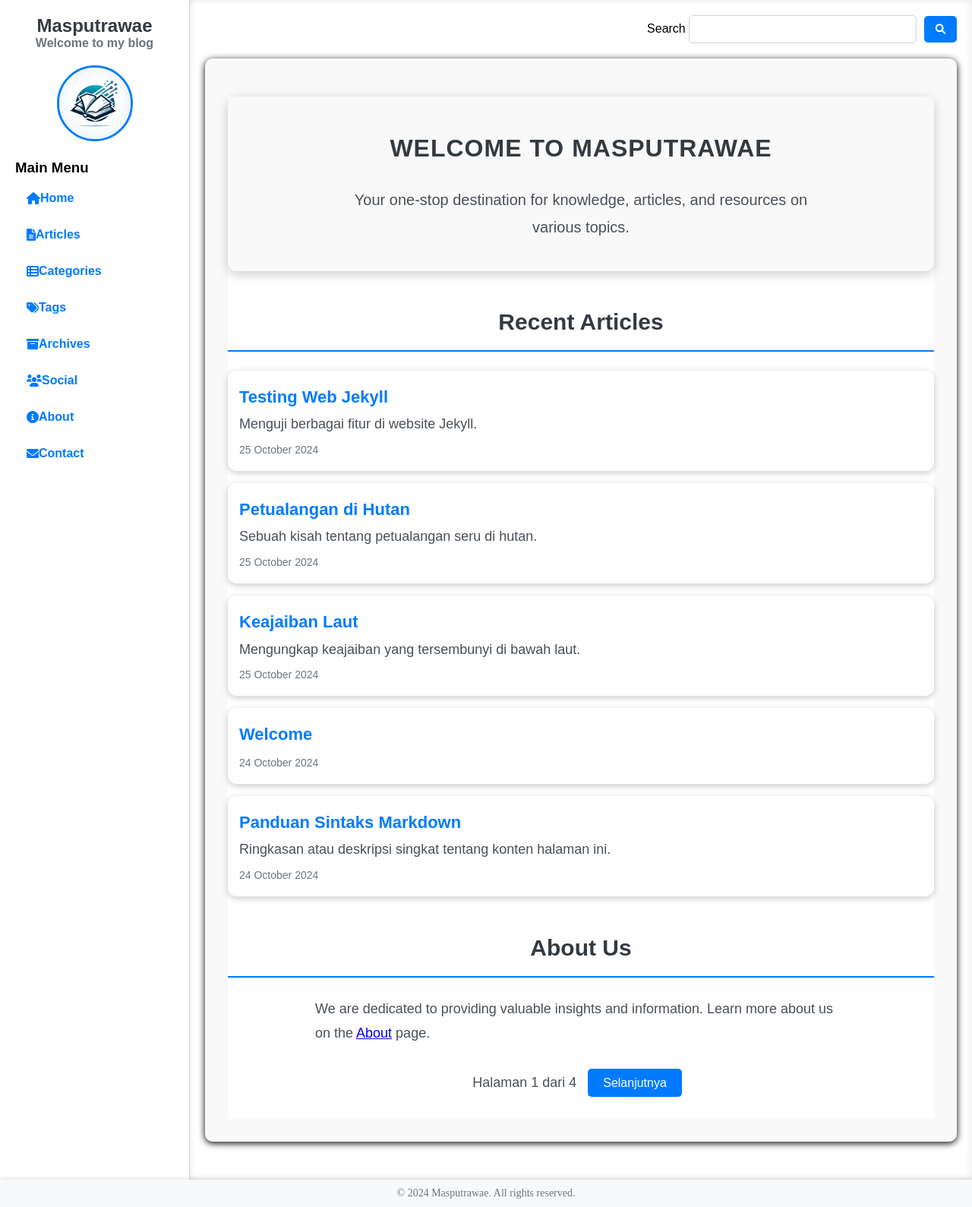
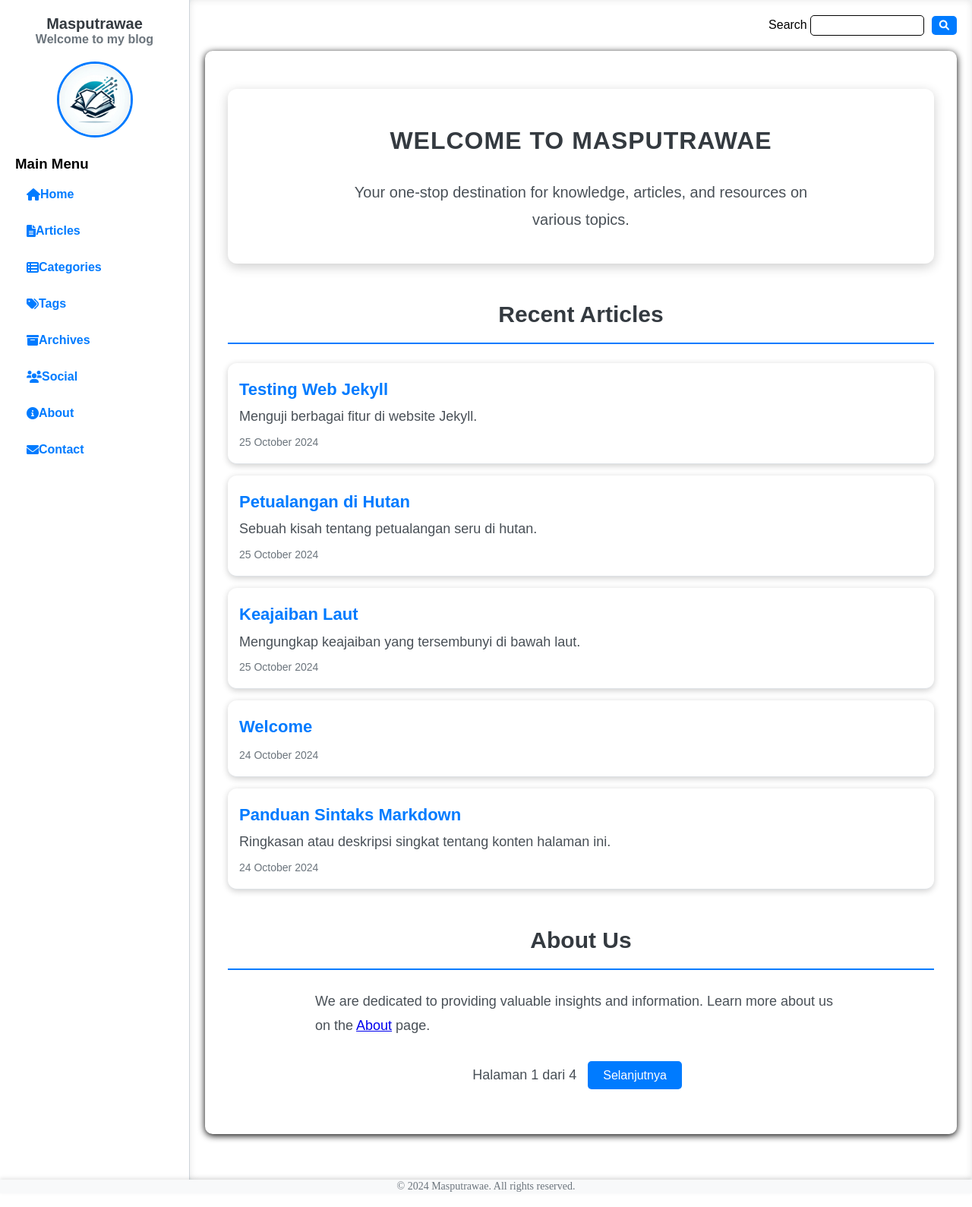
Before and after one commit to masputrawae/open-notes, a Jekyll site: the page built from index.html, in a window 1280 px wide. Shown: the whole page at 76% size. Built offline with Jekyll 4.4.1, drawn with Linux system fonts in a browser that asks for light colours; the list of posts is cut into pages by our own code.

Commit message:
modified

```diff
--- a/_layouts/default.html
+++ b/_layouts/default.html
@@ -20,7 +20,6 @@
   <link rel="stylesheet" href="https://cdnjs.cloudflare.com/ajax/libs/font-awesome/6.0.0-beta3/css/all.min.css"> <!-- Font Awesome untuk ikon -->
 </head>
 <body>
-
   <div class="container">
     <!-- Sidebar navigasi utama yang memanjang dari atas hingga bawah -->
     <aside class="main-menu">
--- a/assets/css/style.css
+++ b/assets/css/style.css
@@ -3,8 +3,8 @@
     background-color: #007bff;
     color: white;
     border: none;
-    border-radius: 5px;
-    padding: 10px 15px;
+    border-radius: 2px;
+    padding: 3px 8px;
     cursor: pointer;
     position: fixed; /* Membuat tombol tetap di layar */
     top: 1px; /* Jarak dari atas layar */
@@ -37,7 +37,7 @@
         background-color: #ffffff;
         padding: 20px;
         transition: left 0.3s ease;
-        box-shadow: 2px 0 10px rgba(0, 0, 0, 0.1);
+        box-shadow: 2px 0 10px rgb(0, 0, 0);
         z-index: 1000;
     }
 
@@ -86,7 +86,7 @@
 }
 
 .site-header h1 {
-    font-size: 24px; /* Ukuran judul situs */
+    font-size: 20px; /* Ukuran judul situs */
     color: #343a40; /* Warna judul */
 }
 
@@ -158,10 +158,10 @@
 }
 
 .search-bar input[type="text"] {
-    padding: 10px;
-    border: 1px solid #ced4da; /* Border pencarian */
+    padding: 5px;
+    border: 1px solid #000000; /* Border pencarian */
     border-radius: 5px; /* Sudut melengkung */
-    width: 300px; /* Lebar input pencarian */
+    width: 150px; /* Lebar input pencarian */
     transition: border-color 0.3s, box-shadow 0.3s; /* Transisi halus untuk border dan bayangan */
 }
 
@@ -172,7 +172,7 @@
 }
 
 .search-bar button {
-    padding: 10px 15px;
+    padding: 5px 10px;
     margin-left: 5px; /* Jarak antara input dan tombol */
     background-color: #007bff; /* Warna latar belakang tombol */
     color: white; /* Warna teks tombol */
@@ -186,11 +186,13 @@
     background-color: #0056b3; /* Warna saat hover */
     transform: scale(1.05); /* Memperbesar tombol saat hover */
 }
-
+.page-title{
+    text-align: left;
+}
 /* Gaya untuk footer */
 .footer {
     text-align: center;
-    padding: 10px;
+    padding: 1px;
     background-color: #f8f9fa; /* Warna latar belakang footer */
     box-shadow: 0 -2px 5px rgba(0, 0, 0, 0.1); /* Bayangan di atas footer */
     position: relative; /* Memungkinkan posisi relatif */
@@ -234,7 +236,7 @@
 /* Gaya untuk bagian halaman utama */
 .page-section {
     padding: 30px; /* Padding lebih untuk ruang yang lebih nyaman */
-    background-color: #f9f9f9; /* Warna latar belakang yang lembut untuk bagian halaman */
+    background-color: #ffffff; /* Warna latar belakang yang lembut untuk bagian halaman */
     border-radius: 10px; /* Sudut melengkung yang lebih halus */
     box-shadow: 0 2px 10px rgb(0, 0, 0); /* Bayangan yang lebih dalam untuk efek kedalaman */
     margin-bottom: 30px; /* Jarak bawah yang lebih besar antara bagian */
@@ -289,7 +291,7 @@
 
 /* Gaya untuk header artikel */
 .post-header {
-    margin-bottom: 20px; /* Jarak bawah antara header dan konten */
+    margin-bottom: 0px; /* Jarak bawah antara header dan konten */
 }
 
 /* Gaya untuk judul post */
@@ -320,7 +322,7 @@
 .comments {
     margin-top: 40px; /* Jarak atas untuk bagian komentar */
     padding: 15px; /* Padding di sekitar bagian komentar */
-    background-color: #f9f9f9; /* Warna latar belakang untuk bagian komentar */
+    background-color: #ffffff; /* Warna latar belakang untuk bagian komentar */
     border-radius: 10px; /* Sudut melengkung pada bagian komentar */
     box-shadow: 0 1px 5px rgba(0, 0, 0, 0.1); /* Bayangan untuk efek kedalaman */
 }
@@ -339,7 +341,7 @@
 .homepage-intro {
     text-align: center; /* Pusatkan teks di bagian pengantar */
     padding: 40px; /* Ruang di sekitar pengantar */
-    background-color: #f9f9f9; /* Warna latar belakang lembut */
+    background-color: #ffffff; /* Warna latar belakang lembut */
     border-radius: 12px; /* Sudut melengkung */
     box-shadow: 0 4px 15px rgba(0, 0, 0, 0.2); /* Bayangan lebih halus untuk efek kedalaman */
     margin-bottom: 30px; /* Jarak bawah untuk pemisahan */
--- a/assets/js/script.js
+++ b/assets/js/script.js
@@ -1,12 +1,35 @@
-
 document.addEventListener('DOMContentLoaded', function() {
     const toggleButton = document.querySelector('.toggle-button');
     const sidebar = document.querySelector('.main-menu');
     const container = document.querySelector('.container');
+
+    // Fungsi untuk mengaktifkan sidebar hanya di perangkat seluler
+    function updateSidebarState() {
+        if (window.innerWidth <= 768) {
+            sidebar.classList.remove('active');
+            container.classList.remove('sidebar-active');
+        } else {
+            sidebar.classList.add('active');
+            container.classList.add('sidebar-active');
+        }
+    }
+
+    // Menginisialisasi status sidebar berdasarkan ukuran layar saat pertama kali dimuat
+    updateSidebarState();
 
     // Menangani klik pada tombol toggle
     toggleButton.addEventListener('click', function() {
         sidebar.classList.toggle('active'); // Toggle class 'active' pada sidebar
         container.classList.toggle('sidebar-active'); // Toggle class 'sidebar-active' pada container
     });
+
+    // Menyegarkan status sidebar saat ukuran layar berubah
+    window.addEventListener('resize', updateSidebarState);
 });
+
+async function displayWeather() {
+    const response = await fetch('https://api.openweathermap.org/data/2.5/weather?q=City&appid=YOUR_API_KEY');
+    const data = await response.json();
+    document.querySelector('.weather').innerText = `${data.weather[0].main} | ${data.main.temp}°C`;
+}
+displayWeather();
```
Lines whose indentation alone changed are shown as unchanged.
